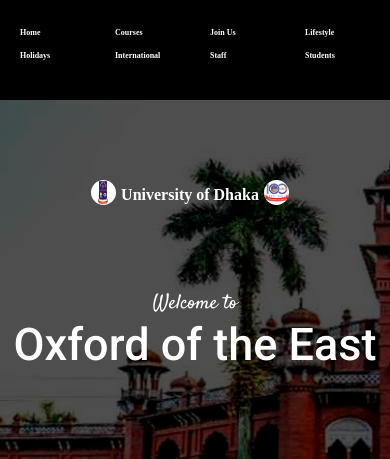
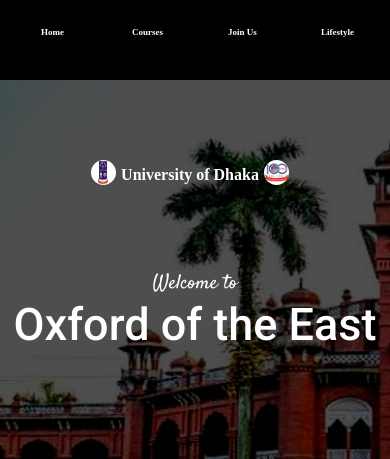
Before and after one commit to easakibahmad/du-clone-with-css-html, a plain HTML site: page index.html in a window 390 px wide. Shown: the top 459 px of the page. Drawn offline with Linux system fonts and the light colour scheme.

Commit message:
navbar changed

```diff
--- a/index.css
+++ b/index.css
@@ -11,7 +11,7 @@ body{
 /* navbar style */
 .navbar{
     padding-top: 20px;
-    height: 80px;
+    height: 60px;
     background-color: black;
     position: sticky;
     top: 0;
@@ -19,7 +19,7 @@ body{
 
 .nav-content{
     display: grid;
-    grid-template-columns: repeat(8, 1fr);
+    grid-template-columns: repeat(4, 1fr);
     column-gap: 30px;
     padding:10px 20px;
     text-align: center;
@@ -41,34 +41,23 @@ body{
 /*navbar responsive style */
 
 @media screen and (max-width: 900px) {
-    .nav-content{
-        display: grid;
-        grid-template-columns: repeat(6, 1fr);
-        column-gap: 30px;
-        padding:0px 20px;
-        text-align: center;
-    }
     .nav-content a{
-        font-size: 13px;
+        font-size: 15px;
     }
   }
 
 @media screen and (max-width: 600px) {
     .nav-content{
-        display: grid;
-        grid-template-columns: repeat(4, 1fr);
-        column-gap: 30px;
         padding:0px 20px;
-        text-align: justify;
     }
     .nav-content a{
         font-size: 12px;
     }
   }
 
-  @media screen and (max-width: 600px) {
+  @media screen and (max-width: 500px) {
     .nav-content a{
-        font-size: 8px;
+        font-size: 9px;
     }
   }
 
--- a/index.html
+++ b/index.html
@@ -23,10 +23,6 @@
             <div><a href="#">Courses</a></div>
             <div><a href="#">Join Us</a></div>
             <div><a href="#">Lifestyle</a></div>
-            <div><a href="#">Holidays</a></div>
-            <div><a href="#">International</a></div>
-            <div><a href="#">Staff</a></div>
-            <div><a href="#">Students</a></div>
         </div>
       </div>
     <!-- navbar part ended -->
```
